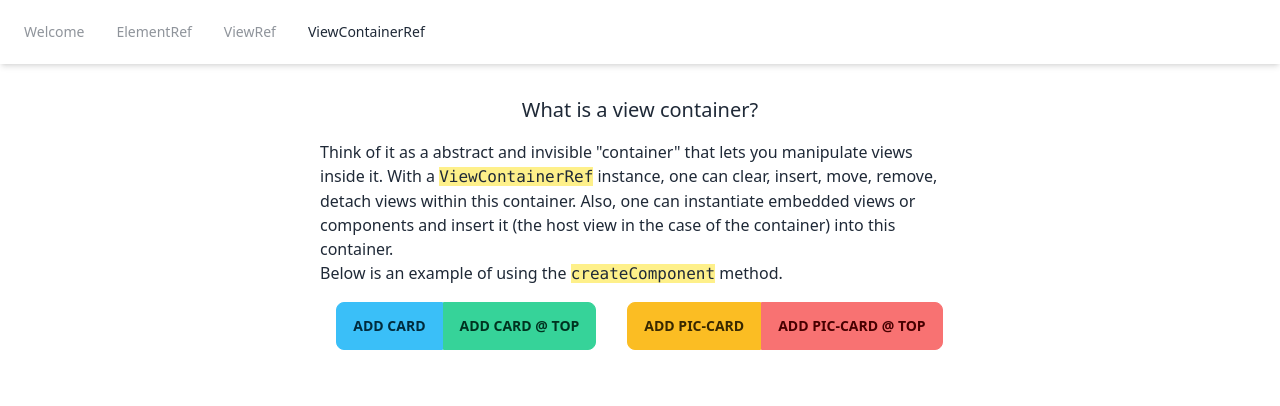
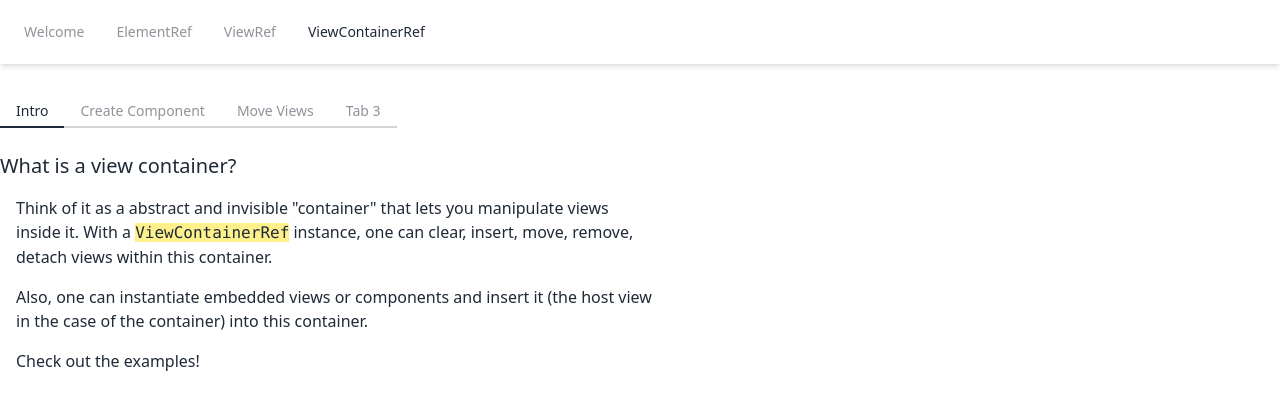
Before and after one commit to HymanZHAN/ng-view-demo, an Angular app: page /view-container-ref in a window 1280 px wide. Shown: the top 406 px of the page. Built offline with nearby package versions, Linux system fonts and the light colour scheme.

Commit message:
feat: add "move" content to ViewContainerRef

```diff
--- a/src/app/app.component.html
+++ b/src/app/app.component.html
@@ -24,12 +24,7 @@
     >
       ViewRef
     </a>
-    <a
-      routerLink="/view-container-ref"
-      routerLinkActive="tab-active"
-      [routerLinkActiveOptions]="{ exact: true }"
-      class="tab"
-    >
+    <a routerLink="/view-container-ref" routerLinkActive="tab-active" class="tab">
       ViewContainerRef
     </a>
   </div>
--- /dev/null
+++ b/src/app/features/view-container-ref/create-component/create-component.component.html
@@ -0,0 +1,16 @@
+<section class="mb-4 space-x-8">
+  <div class="btn-group mb-4">
+    <button type="button" class="btn btn-info" (click)="createNewCard()">Add Card</button>
+    <button type="button" class="btn btn-success" (click)="createNewCard(0)">Add Card @ Top</button>
+  </div>
+  <div class="btn-group mb-4">
+    <button type="button" class="btn btn-warning" (click)="createNewPicCard()">Add Pic-Card</button>
+    <button type="button" class="btn btn-error" (click)="createNewPicCard(0)">
+      Add Pic-Card @ Top
+    </button>
+  </div>
+</section>
+
+<button class="btn btn-error" (click)="clearAll()">X</button>
+
+<ng-container #dynamic></ng-container>
--- /dev/null
+++ b/src/app/features/view-container-ref/create-component/create-component.component.ts
@@ -0,0 +1,61 @@
+import {
+  ChangeDetectionStrategy,
+  Component,
+  Renderer2,
+  ViewChild,
+  ViewContainerRef,
+} from "@angular/core";
+import { CommonModule } from "@angular/common";
+import { CardComponent } from "src/app/components/card/card.component";
+import { PicCardComponent } from "src/app/components/card/pic-card.component";
+
+@Component({
+  selector: "app-create-component",
+  standalone: true,
+  imports: [CommonModule],
+  templateUrl: "./create-component.component.html",
+  styles: [
+    `
+      :host {
+        @apply flex flex-col justify-center items-center w-full;
+      }
+    `,
+  ],
+  changeDetection: ChangeDetectionStrategy.OnPush,
+})
+export default class CreateComponentComponent {
+  @ViewChild("dynamic", { read: ViewContainerRef }) container!: ViewContainerRef;
+
+  constructor(private renderer: Renderer2) {}
+
+  createNewCard(index?: number) {
+    const nodes = this.nodesForCard;
+    const opts =
+      index == undefined ? { projectableNodes: nodes } : { index, projectableNodes: nodes };
+    this.container.createComponent(CardComponent, opts);
+  }
+  private get nodesForCard(): Node[][] {
+    const titleNode: HTMLParagraphElement = this.renderer.createElement("p");
+    this.renderer.setProperty(titleNode, "innerText", "New Card");
+    this.renderer.setAttribute(titleNode, "title", "");
+
+    const bodyNode: HTMLParagraphElement = this.renderer.createElement("p");
+    this.renderer.setProperty(
+      bodyNode,
+      "innerHTML",
+      "This is a new card generated by <code>createComponent</code>"
+    );
+    this.renderer.setAttribute(bodyNode, "body", "");
+
+    return [[titleNode], [bodyNode]];
+  }
+
+  createNewPicCard(index?: number) {
+    const opts = index == undefined ? {} : { index };
+    this.container.createComponent(PicCardComponent, opts);
+  }
+
+  clearAll() {
+    this.container.clear();
+  }
+}
--- /dev/null
+++ b/src/app/features/view-container-ref/intro/intro.component.html
@@ -0,0 +1,13 @@
+<h2 class="text-xl">What is a view container?</h2>
+<section class="m-4 block w-1/2 space-y-4">
+  <p>
+    Think of it as a abstract and invisible "container" that lets you manipulate views inside it.
+    With a <code class="bg-yellow-200">ViewContainerRef</code> instance, one can clear, insert,
+    move, remove, detach views within this container.
+  </p>
+  <p>
+    Also, one can instantiate embedded views or components and insert it (the host view in the case
+    of the container) into this container.
+  </p>
+  <p>Check out the examples!</p>
+</section>
--- /dev/null
+++ b/src/app/features/view-container-ref/intro/intro.component.ts
@@ -0,0 +1,17 @@
+import { ChangeDetectionStrategy, Component } from "@angular/core";
+
+@Component({
+  selector: "app-intro",
+  standalone: true,
+  imports: [],
+  templateUrl: "./intro.component.html",
+  styles: [
+    `
+      :host {
+        @apply flex flex-col justify-center items-center w-full;
+      }
+    `,
+  ],
+  changeDetection: ChangeDetectionStrategy.OnPush,
+})
+export default class IntroComponent {}
--- /dev/null
+++ b/src/app/features/view-container-ref/move-views/move-views.component.html
@@ -0,0 +1,21 @@
+<div class="btn-group m-6">
+  <button type="button" (click)="addItem()" class="w-24 btn btn-success">+</button>
+  <button type="button" (click)="removeItem()" class="w-24 btn btn-error">&#10539;</button>
+  <button type="button" (click)="moveItemDown()" class="w-24 btn btn-warning">&#8595;</button>
+  <button type="button" (click)="moveItemUp()" class="w-24 btn btn-info">&#8593;</button>
+  <button type="button" (click)="reset()" class="w-24 btn">&#8634;</button>
+</div>
+
+<ul class="space-y-4 w-1/3">
+  <ng-container #listItems></ng-container>
+</ul>
+
+<ng-template #listItemTemplate let-name="name">
+  <li
+    class="cursor-pointer rounded-lg h-14 p-4 w-full shadow-lg"
+    [ngClass]="{ 'border-2 border-primary ': selectedItem === name }"
+    (click)="selectItem(name)"
+  >
+    {{ name }}
+  </li>
+</ng-template>
--- /dev/null
+++ b/src/app/features/view-container-ref/move-views/move-views.component.ts
@@ -0,0 +1,82 @@
+import { CommonModule } from "@angular/common";
+import {
+  ChangeDetectionStrategy,
+  Component,
+  ElementRef,
+  EmbeddedViewRef,
+  TemplateRef,
+  ViewChild,
+  ViewContainerRef,
+  ViewRef,
+} from "@angular/core";
+import { PicCardComponent } from "src/app/components/card/pic-card.component";
+
+@Component({
+  selector: "app-move-views",
+  standalone: true,
+  imports: [CommonModule],
+  templateUrl: "./move-views.component.html",
+  styles: [
+    `
+      :host {
+        @apply flex flex-col justify-center items-center w-full;
+      }
+    `,
+  ],
+  changeDetection: ChangeDetectionStrategy.OnPush,
+})
+export default class MoveViewsComponent {
+  @ViewChild("listItems", { read: ViewContainerRef }) container!: ViewContainerRef;
+  @ViewChild("listItemTemplate", { read: TemplateRef }) listItemTemplate!: TemplateRef<unknown>;
+
+  counter = 0;
+  selectedItem: string = "";
+  selectedItemView: EmbeddedViewRef<unknown> | undefined;
+  itemViewRefs: Map<string, EmbeddedViewRef<unknown>> = new Map();
+
+  selectItem(value: string) {
+    this.selectedItem = value;
+    this.selectedItemView = this.itemViewRefs.get(value);
+  }
+
+  addItem() {
+    const name = `Item ${++this.counter}`;
+    const vr = this.container?.createEmbeddedView(this.listItemTemplate, { name });
+    this.itemViewRefs.set(name, vr);
+  }
+
+  removeItem() {
+    if (this.selectedItemView) {
+      const selectedIndex = this.container.indexOf(this.selectedItemView);
+      this.container.remove(selectedIndex);
+    }
+  }
+
+  moveItemUp() {
+    if (this.selectedItemView) {
+      const currentIndex = this.container.indexOf(this.selectedItemView);
+      this.container.move(this.selectedItemView, currentIndex === 0 ? 0 : currentIndex - 1);
+    }
+  }
+
+  moveItemDown() {
+    if (this.selectedItemView) {
+      const currentIndex = this.container.indexOf(this.selectedItemView);
+      const totalLength = this.container.length;
+
+      this.container.move(
+        this.selectedItemView,
+        currentIndex === totalLength - 1 ? totalLength - 1 : currentIndex + 1
+      );
+    }
+  }
+
+  reset() {
+    this.container.clear();
+
+    this.counter = 0;
+    this.itemViewRefs = new Map();
+    this.selectedItem = "";
+    this.selectedItemView = undefined;
+  }
+}
--- /dev/null
+++ b/src/app/features/view-container-ref/routes.ts
@@ -0,0 +1,23 @@
+import { Route } from "@angular/router";
+import ViewContainerRefComponent from "./view-container-ref.component";
+
+export const routes: Route[] = [
+  {
+    path: "",
+    component: ViewContainerRefComponent,
+    children: [
+      {
+        path: "create-component",
+        loadComponent: () => import("./create-component/create-component.component"),
+      },
+      {
+        path: "move-views",
+        loadComponent: () => import("./move-views/move-views.component"),
+      },
+      {
+        path: "",
+        loadComponent: () => import('./intro/intro.component')
+      }
+    ],
+  },
+];
--- a/src/app/features/view-container-ref/view-container-ref.component.html
+++ b/src/app/features/view-container-ref/view-container-ref.component.html
@@ -1,24 +1,36 @@
-<h2 class="text-xl">What is a view container?</h2>
-<section class="m-4 block w-1/2">
-  <p>
-    Think of it as a abstract and invisible "container" that lets you manipulate views inside it.
-    With a <code class="bg-yellow-200">ViewContainerRef</code> instance, one can clear, insert, move, remove, detach views
-    within this container. Also, one can instantiate embedded views or components and insert it (the
-    host view in the case of the container) into this container.
-  </p>
-  <p>Below is an example of using the <code class="bg-yellow-200">createComponent</code> method.</p>
-</section>
-<section class="mb-4 space-x-8">
-  <div class="btn-group mb-4">
-    <button type="button" class="btn btn-info" (click)="createNewCard()">Add Card</button>
-    <button type="button" class="btn btn-success" (click)="createNewCard(0)">Add Card @ Top</button>
-  </div>
-  <div class="btn-group mb-4">
-    <button type="button" class="btn btn-warning" (click)="createNewPicCard()">Add Pic-Card</button>
-    <button type="button" class="btn btn-error" (click)="createNewPicCard(0)">
-      Add Pic-Card @ Top
-    </button>
-  </div>
-</section>
+<div class="tabs mb-6">
+  <a
+    routerLink="/view-container-ref"
+    routerLinkActive="tab-active"
+    [routerLinkActiveOptions]="{ exact: true }"
+    class="tab tab-bordered"
+  >
+    Intro
+  </a>
+  <a
+    routerLink="/view-container-ref/create-component"
+    routerLinkActive="tab-active"
+    [routerLinkActiveOptions]="{ exact: true }"
+    class="tab tab-bordered"
+  >
+    Create Component
+  </a>
+  <a
+    routerLink="/view-container-ref/move-views"
+    routerLinkActive="tab-active"
+    [routerLinkActiveOptions]="{ exact: true }"
+    class="tab tab-bordered"
+  >
+    Move Views
+  </a>
+  <a
+    routerLink="why-vcr"
+    routerLinkActive="tab-active"
+    [routerLinkActiveOptions]="{ exact: true }"
+    class="tab tab-bordered"
+  >
+    Tab 3
+  </a>
+</div>
 
-<ng-container #dynamic></ng-container>
+<router-outlet></router-outlet>
--- a/src/app/features/view-container-ref/view-container-ref.component.ts
+++ b/src/app/features/view-container-ref/view-container-ref.component.ts
@@ -1,53 +1,15 @@
-import { Component, Renderer2, ViewChild, ViewContainerRef } from "@angular/core";
-import { CardComponent } from "src/app/components/card/card.component";
-import { PicCardComponent } from "src/app/components/card/pic-card.component";
+import { Component } from "@angular/core";
+import { RouterLink, RouterLinkActive, RouterOutlet } from "@angular/router";
 
 @Component({
   selector: "app-view-container-ref",
   standalone: true,
-  imports: [],
+  imports: [RouterOutlet, RouterLink, RouterLinkActive],
   templateUrl: "./view-container-ref.component.html",
-  styles: [
-    `
-      :host {
-        display: flex;
-        flex-direction: column;
-        justify-content: center;
-        align-items: center;
-        width: 100%;
-      }
-    `,
-  ],
+  styles: [`
+  :host{
+    @apply flex flex-col items-center w-full mx-8;
+  }
+  `],
 })
-export default class ViewContainerRefComponent {
-  @ViewChild("dynamic", { read: ViewContainerRef }) container!: ViewContainerRef;
-
-  constructor(private renderer: Renderer2) {}
-
-  createNewCard(index?: number) {
-    const nodes = this.nodesForCard;
-    const opts =
-      index == undefined ? { projectableNodes: nodes } : { index, projectableNodes: nodes };
-    this.container.createComponent(CardComponent, opts);
-  }
-  private get nodesForCard(): Node[][] {
-    const titleNode: HTMLParagraphElement = this.renderer.createElement("p");
-    this.renderer.setProperty(titleNode, "innerText", "New Card");
-    this.renderer.setAttribute(titleNode, "title", "");
-
-    const bodyNode: HTMLParagraphElement = this.renderer.createElement("p");
-    this.renderer.setProperty(
-      bodyNode,
-      "innerHTML",
-      "This is a new card generated by <code>createComponent</code>"
-    );
-    this.renderer.setAttribute(bodyNode, "body", "");
-
-    return [[titleNode], [bodyNode]];
-  }
-
-  createNewPicCard(index?: number) {
-    const opts = index == undefined ? {} : { index };
-    this.container.createComponent(PicCardComponent, opts);
-  }
-}
+export default class ViewContainerRefComponent {}
--- a/src/app/routes.ts
+++ b/src/app/routes.ts
@@ -15,7 +15,7 @@ export const routes: Route[] = [
   },
   {
     path: "view-container-ref",
-    loadComponent: () => import("./features/view-container-ref/view-container-ref.component"),
+    loadChildren: () => import("./features/view-container-ref/routes").then((mod) => mod.routes),
   },
   {
     path: "",
```
